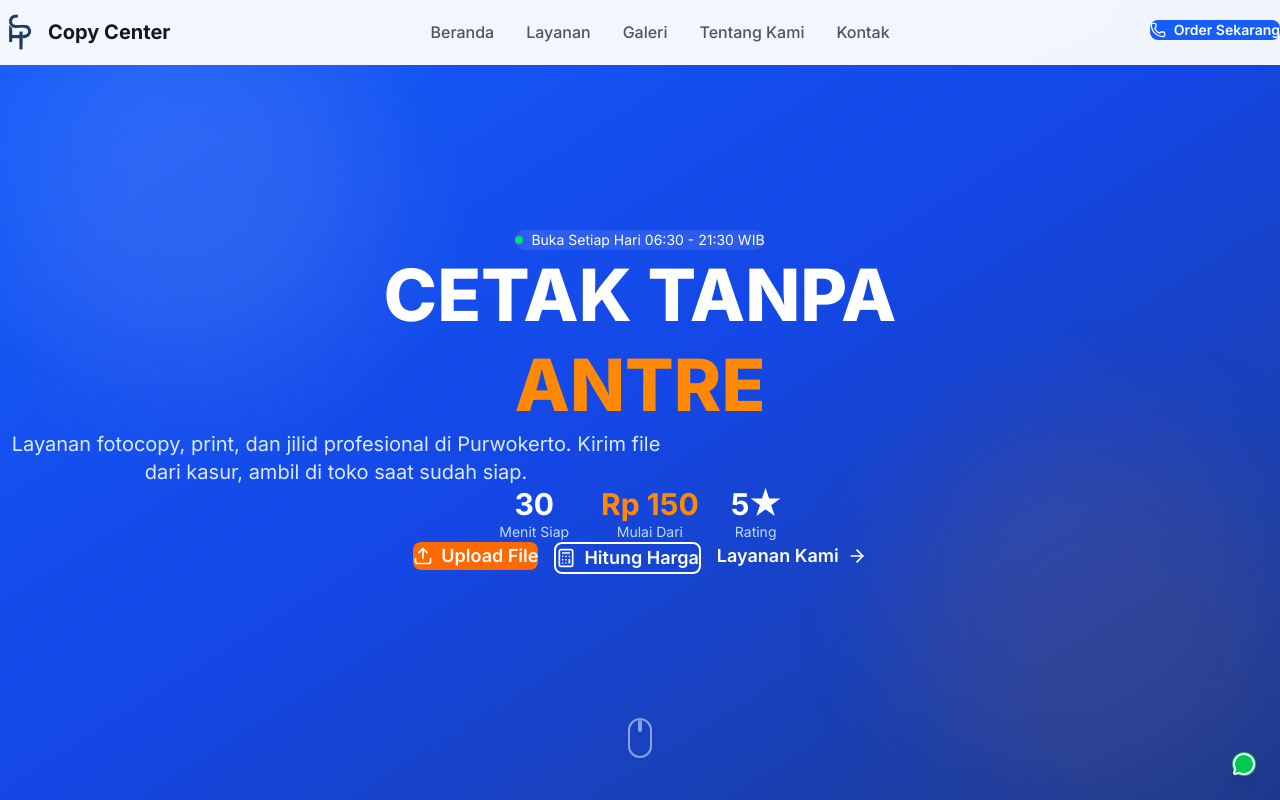
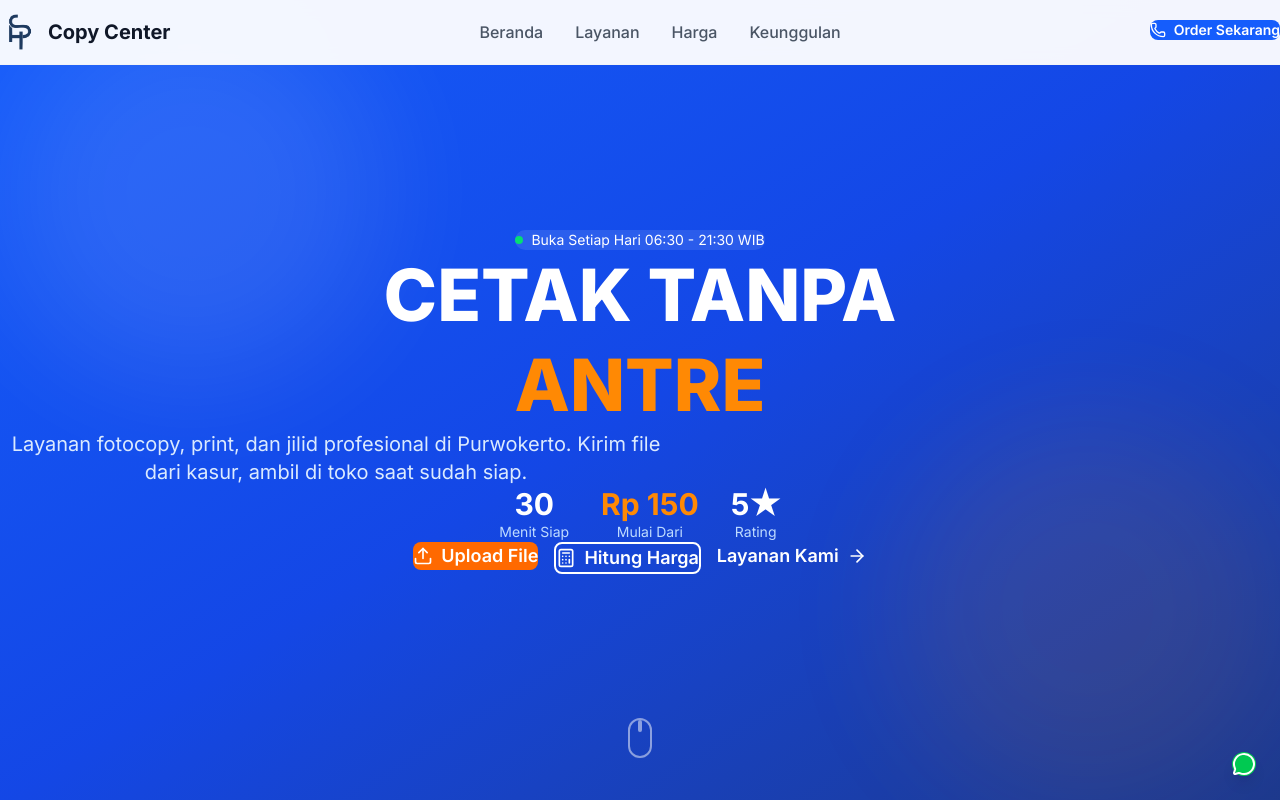
Before and after one commit to putrihati-cmd/LP_HS, a Next.js app: page / in a window 1280 px wide. Shown: the top 800 px of the page. Built offline with nearby package versions, Linux system fonts and the light colour scheme.

Commit message:
🔗 FIX Navigation: Use anchor links to prevent 404s

```diff
--- a/src/components/home/services-section.tsx
+++ b/src/components/home/services-section.tsx
@@ -50,7 +50,7 @@ const services = [
 
 export function ServicesSection() {
   return (
-    <section className="bg-gray-50 py-20">
+    <section id="services" className="bg-gray-50 py-20">
       <div className="container mx-auto px-4 sm:px-6 lg:px-8">
         {/* Header */}
         <div className="mb-12 text-center">
--- a/src/components/home/why-choose-us.tsx
+++ b/src/components/home/why-choose-us.tsx
@@ -26,7 +26,7 @@ const features = [
 
 export function WhyChooseUs() {
   return (
-    <section className="bg-gray-50 py-20">
+    <section id="why-us" className="bg-gray-50 py-20">
       <div className="container mx-auto px-4 sm:px-6 lg:px-8">
         {/* Header */}
         <div className="mb-12 text-center">
--- a/src/components/layout/header.tsx
+++ b/src/components/layout/header.tsx
@@ -8,11 +8,10 @@ import { Button } from '@/components/ui';
 import { getWhatsAppLink } from '@/lib/utils';
 
 const navigation = [
-  { name: 'Beranda', href: '/' },
-  { name: 'Layanan', href: '/layanan' },
-  { name: 'Galeri', href: '/galeri' },
-  { name: 'Tentang Kami', href: '/tentang' },
-  { name: 'Kontak', href: '/kontak' },
+  { name: 'Beranda', href: '#' },
+  { name: 'Layanan', href: '#services' },
+  { name: 'Harga', href: '#calculator' },
+  { name: 'Keunggulan', href: '#why-us' },
 ];
 
 export function Header() {
```
